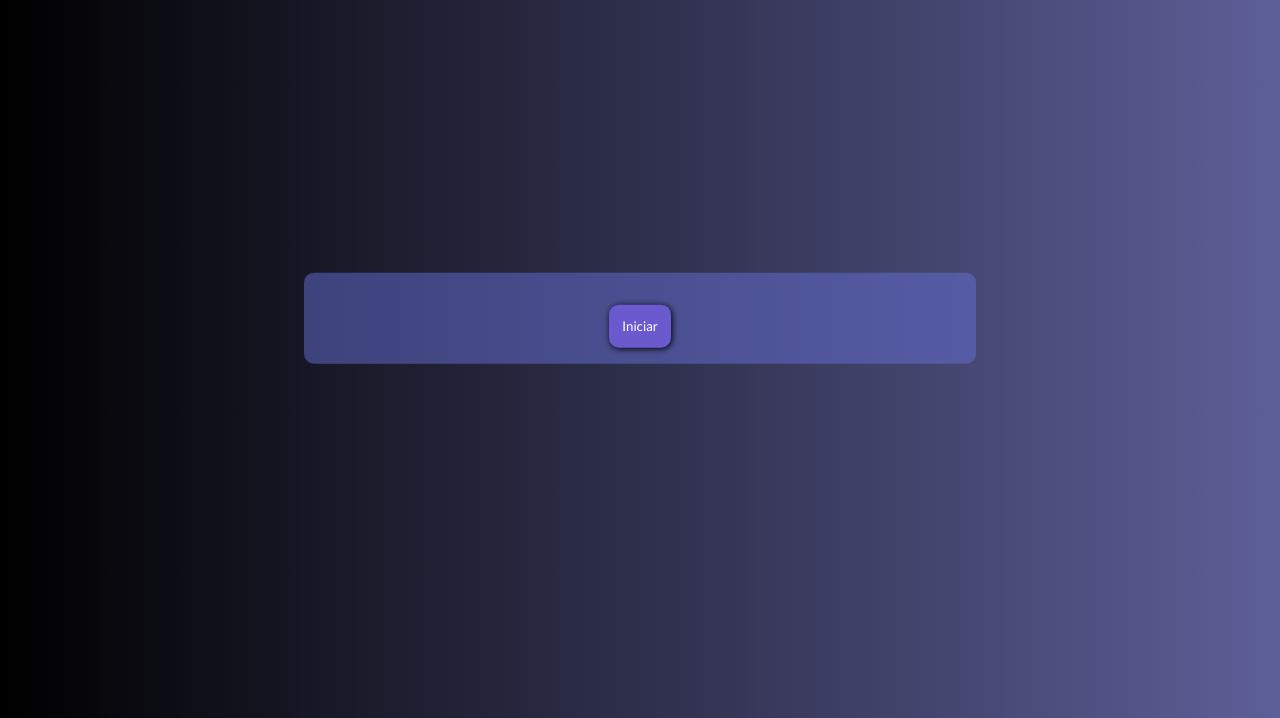
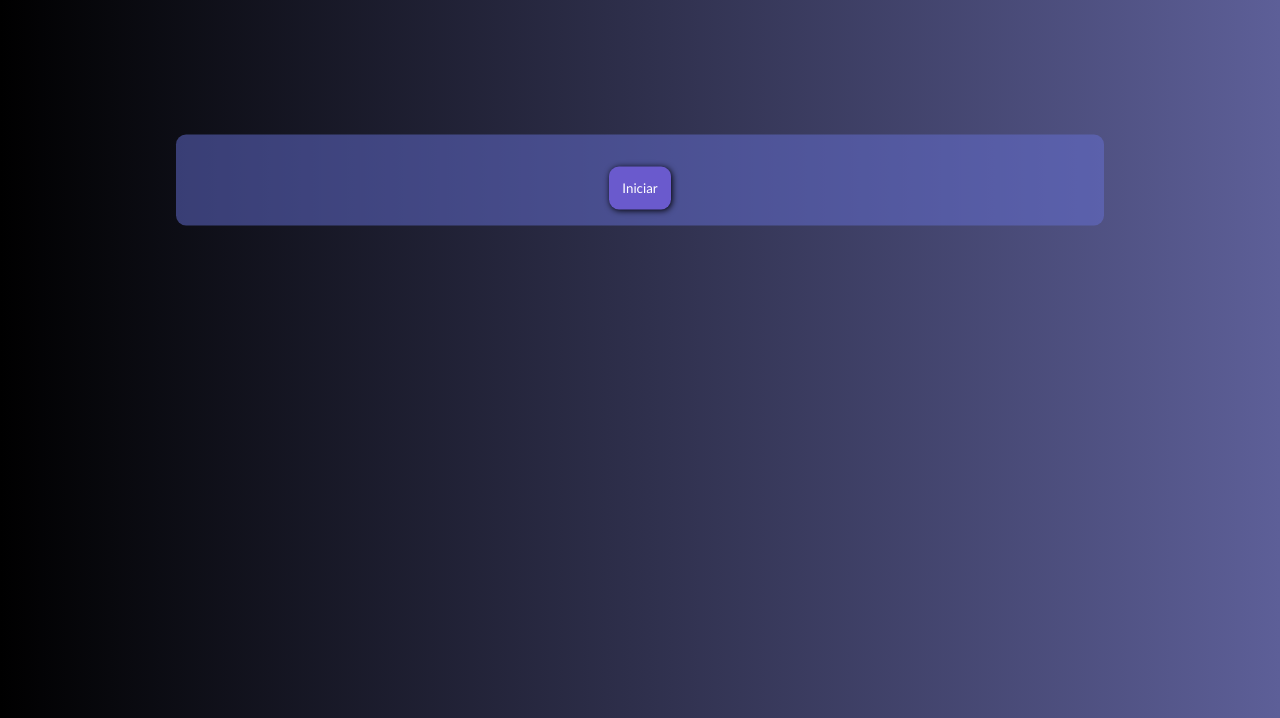
Before and after one commit to ajuliathereza/NutriGuide, a plain HTML site: page index.html in a window 1280 px wide. Shown: the part 82-800 px from the top of the page. Drawn offline with Linux system fonts and the light colour scheme.

Commit message:
edit 1.3

```diff
--- a/src/style.css
+++ b/src/style.css
@@ -7,10 +7,10 @@ body{
 }
 .container{
     position: absolute;
-    top: 50%;
+    top: 35%;
     left: 50%;
-    transform: translate(-50%,-50%);
-    width: 50%;
+    transform: translate(-50%,-70%);
+    width: 70%;
     background-color: rgba(102, 113, 213, 0.5);
     padding: 1em;
     border-radius: 10px;
@@ -39,5 +39,5 @@ input{
     outline: none;
 }
 #resultado{
-    font-size: 25px;
+    font-size: 15px;
 }
```
